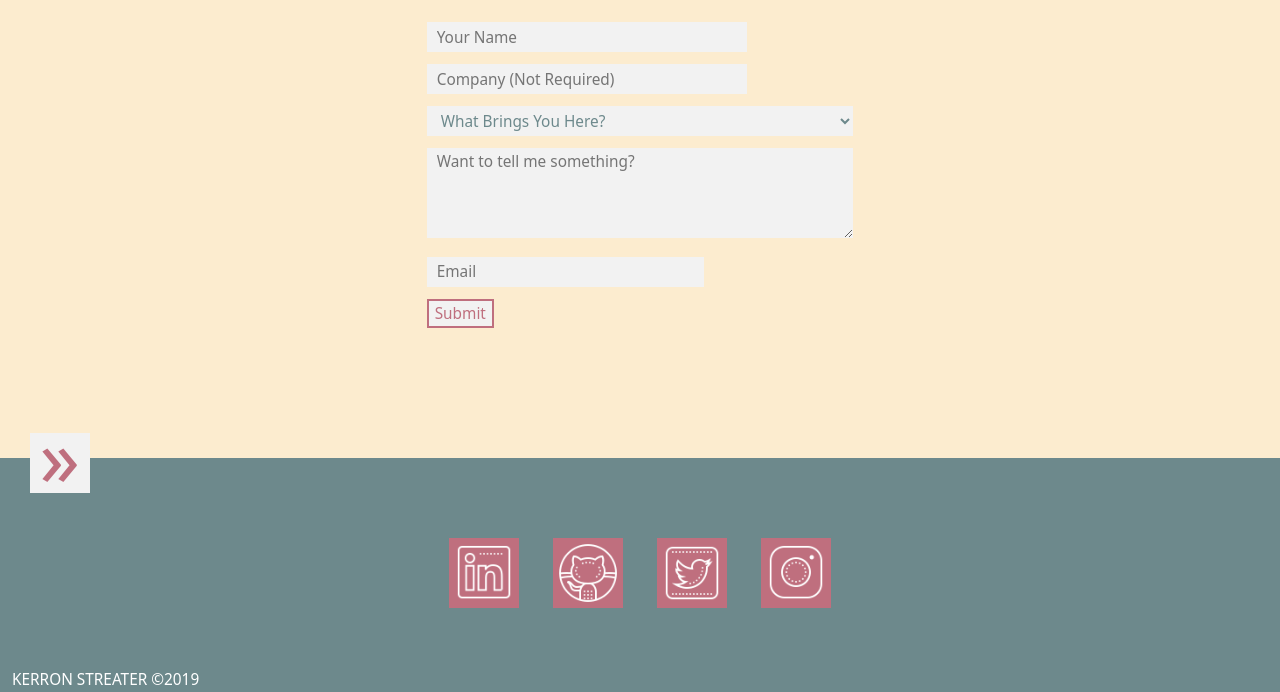
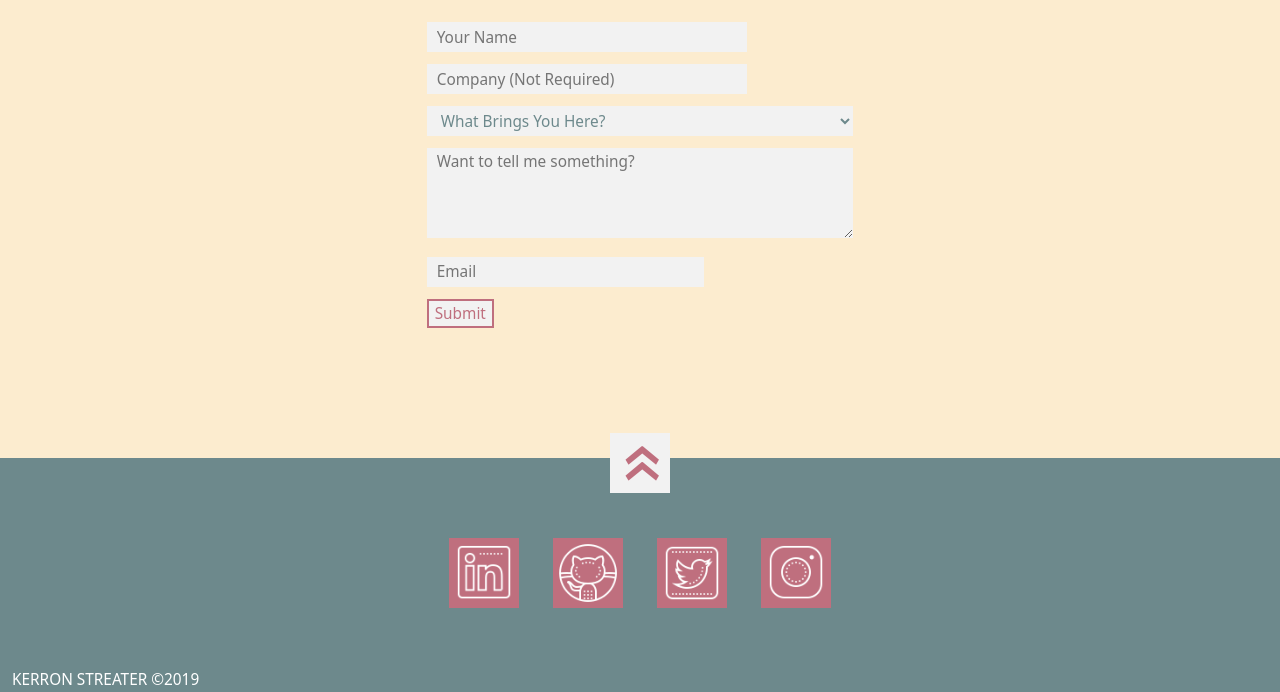
Before and after one commit to Unseenmonument/Porfolio_website, a Rails app: page / in a window 1280 px wide. Shown: the part 3297-3989 px from the top of the page. Run offline with Rails 7, Linux system fonts and the light colour scheme; data that the repository does not hold is empty; style sheets or scripts are compiled from the project's sources; some libraries are stand-ins or nearby versions.

Commit message:
horoku to displaying, double delta giving me a headache still 2

```diff
--- a/app/assets/stylesheets/application.scss
+++ b/app/assets/stylesheets/application.scss
@@ -1115,6 +1115,8 @@
 	height: 60px;
 	width: 60px;
 	background-color: #F2F2F2;
+	position: relative;
+	left: 50%;
 
 	transition: 0.3s;
 	-webkit-transition: 0.3s;
@@ -1123,9 +1125,9 @@
 //	-webkit-transform: translateY(-25px);
 //	-ms-transform: translateY(-25px);
 
-	transform: translate(50%, -25px) rotate(90deg);
-	-webkit-transform: translate(50%, -25px) rotate(90deg);
-	-ms-transform: translate(50%, -25px) rotate(90deg);
+	transform: translate(-50%, -25px);
+	-webkit-transform: translate(-50%, -25px);
+	-ms-transform: translate(-50%, -25px);
 
 
 //	margin-left: auto;
@@ -1144,10 +1146,11 @@
 	width: 60px;
 	height: 60px;
 	font-size: 80px;
+	left: 50%;
 
-	transform: translate(50%, 11px) rotate(90deg);
-	-webkit-transform: translate(50%, 10px) rotate(90deg);
-	-ms-transform: translate(50%, 10px) rotate(90deg);
+	transform: translateY(11px) rotate(90deg);
+	-webkit-transform: translateY(10px) rotate(90deg);
+	-ms-transform: translateY(10px) rotate(90deg);
 
 	color: #BF6F7E;
 }
```
